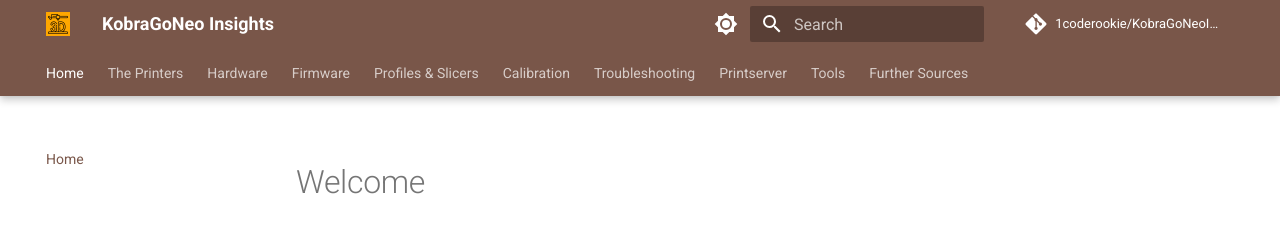
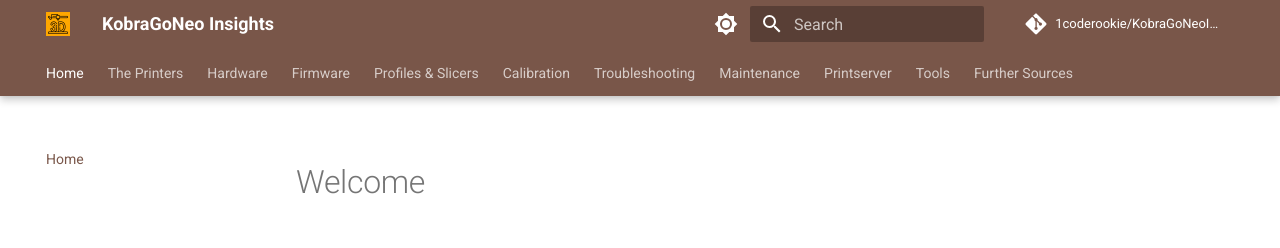
Before and after one commit to 1coderookie/KobraGoNeoInsights, an MkDocs documentation site: the page built from docs/index.md, in a window 1280 px wide. Shown: the top 248 px of the page. Built offline with MkDocs 1.6.1 and Material for MkDocs 9.7.7, drawn with Linux system fonts in a browser that asks for light colours; comment, search, counter and statistics services are not loaded.

Commit message:
Update mkdocs.yml

```diff
--- a/mkdocs.yml
+++ b/mkdocs.yml
@@ -145,6 +145,7 @@
   - Profiles & Slicers: 'profiles.md'
   - Calibration: 'calibration.md'
   - Troubleshooting: 'troubleshooting.md'
+  - Maintenance: 'maintenance_KGNI.md'
   - Printserver: 'printserver.md'
   - Tools: 'tools.md'
   - Further Sources: 'further_sources.md'
```
